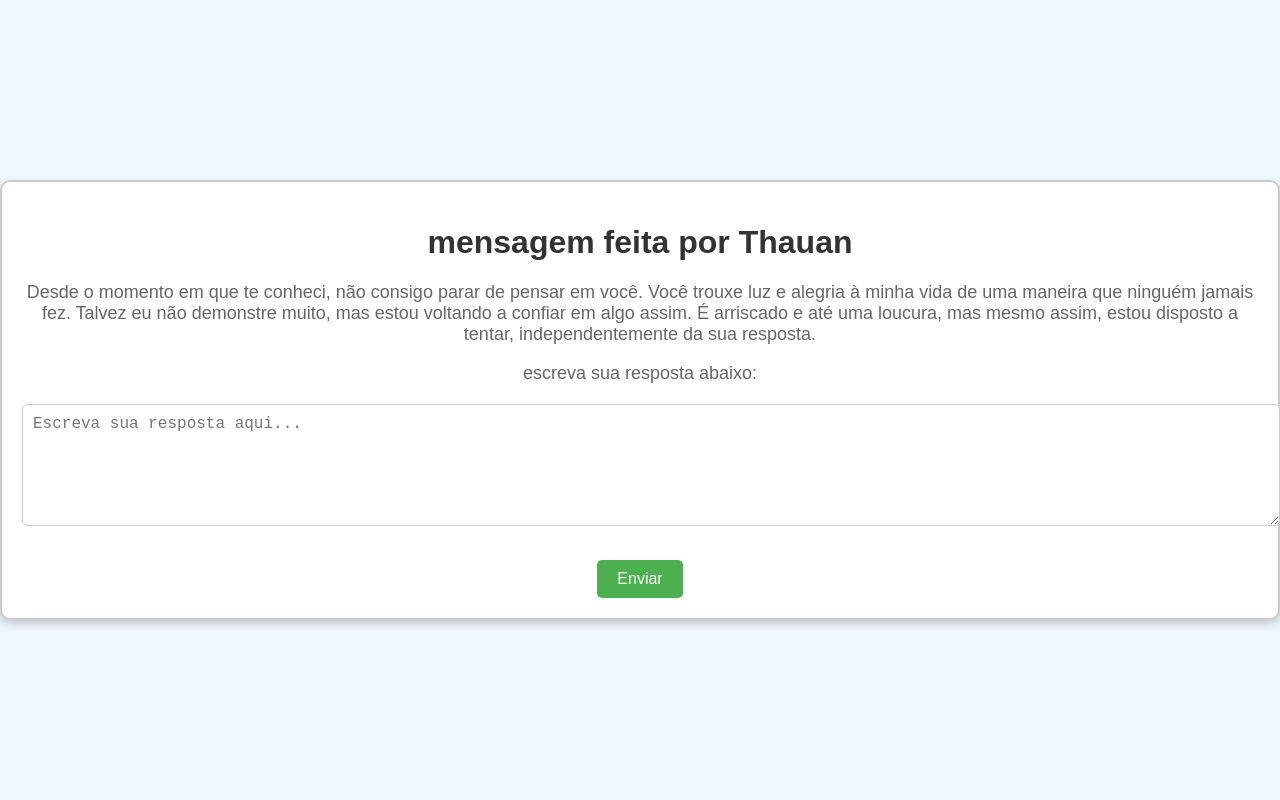
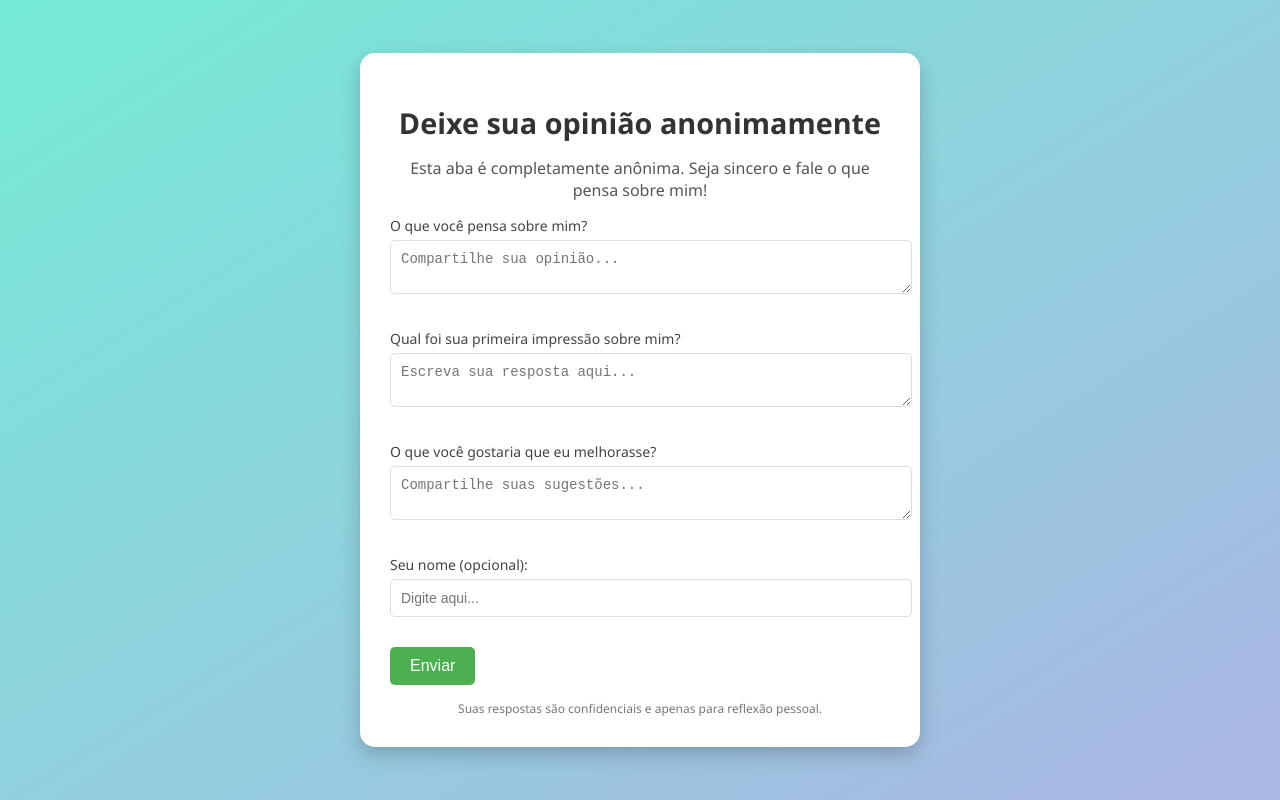
Before and after one commit to Thauangg/Mensagem, a plain HTML site: page index.html in a window 1280 px wide. Drawn offline with Linux system fonts and the light colour scheme.

Commit message:
Atualização do código: [Atualizando codigo com interface mais bonita e mais perguntas]

```diff
--- a/index.html
+++ b/index.html
@@ -3,72 +3,101 @@
 <head>
     <meta charset="UTF-8">
     <meta name="viewport" content="width=device-width, initial-scale=1.0">
-    <title>mensagem</title>
+    <title>Declaração Anônima</title>
     <style>
         body {
             display: flex;
             justify-content: center;
             align-items: center;
             height: 100vh;
-            background-color: #f0f8ff;
-            font-family: Arial, sans-serif;
+            background: linear-gradient(to bottom right, #74ebd5, #acb6e5);
+            font-family: 'Segoe UI', Tahoma, Geneva, Verdana, sans-serif;
             margin: 0;
         }
         .container {
             text-align: center;
-            padding: 20px;
-            border: 2px solid #ccc;
-            border-radius: 10px;
+            padding: 30px;
+            border-radius: 15px;
             background-color: #fff;
-            box-shadow: 0 4px 8px rgba(0, 0, 0, 0.2);
+            box-shadow: 0 8px 20px rgba(0, 0, 0, 0.2);
+            max-width: 500px;
+            width: 90%;
         }
         .container h1 {
             color: #333;
+            font-size: 1.8em;
+            margin-bottom: 15px;
         }
         .container p {
-            font-size: 18px;
-            color: #666;
+            font-size: 16px;
+            color: #555;
+            margin: 10px 0;
         }
         .form-group {
-            margin-top: 20px;
+            margin-top: 15px;
+            text-align: left;
         }
-        .form-group textarea {
+        .form-group label {
+            display: block;
+            font-size: 14px;
+            color: #444;
+            margin-bottom: 5px;
+        }
+        .form-group textarea,
+        .form-group input {
             width: 100%;
-            height: 100px;
             padding: 10px;
             border-radius: 5px;
-            border: 1px solid #ccc;
-            font-size: 16px;
+            border: 1px solid #ddd;
+            font-size: 14px;
+            margin-bottom: 15px;
         }
         .form-group button {
             padding: 10px 20px;
-            margin-top: 10px;
             border: none;
             border-radius: 5px;
             font-size: 16px;
             cursor: pointer;
             background-color: #4CAF50;
             color: white;
+            transition: background-color 0.3s;
+        }
+        .form-group button:hover {
+            background-color: #45a049;
+        }
+        footer {
+            margin-top: 15px;
+            font-size: 12px;
+            color: #777;
         }
     </style>
 </head>
 <body>
     <div class="container">
-        <h1> mensagem feita por Thauan </h1>
-        <p> Desde o momento em que te conheci, não consigo parar de pensar em você.
-Você trouxe luz e alegria à minha vida de uma maneira que ninguém jamais fez.
-Talvez eu não demonstre muito, mas estou voltando a confiar em algo assim.
-É arriscado e até uma loucura, mas mesmo assim,
-estou disposto a tentar, independentemente da sua resposta. </p>
-        <p>escreva sua resposta abaixo:</p>
+        <h1>Deixe sua opinião anonimamente</h1>
+        <p>Esta aba é completamente anônima. Seja sincero e fale o que pensa sobre mim!</p>
         <form action="https://formspree.io/f/xwpeoklg" method="post">
             <div class="form-group">
-                <textarea name="response" placeholder="Escreva sua resposta aqui..." required></textarea>
+                <label for="thoughts">O que você pensa sobre mim?</label>
+                <textarea id="thoughts" name="thoughts" placeholder="Compartilhe sua opinião..." required></textarea>
+            </div>
+            <div class="form-group">
+                <label for="first-impression">Qual foi sua primeira impressão sobre mim?</label>
+                <textarea id="first-impression" name="first_impression" placeholder="Escreva sua resposta aqui..." required></textarea>
+            </div>
+            <div class="form-group">
+                <label for="future-feedback">O que você gostaria que eu melhorasse?</label>
+                <textarea id="future-feedback" name="future_feedback" placeholder="Compartilhe suas sugestões..." required></textarea>
+            </div>
+            <div class="form-group">
+                <label for="anonymous-name">Seu nome (opcional):</label>
+                <input type="text" id="anonymous-name" name="anonymous_name" placeholder="Digite aqui...">
             </div>
             <div class="form-group">
                 <button type="submit">Enviar</button>
             </div>
         </form>
+        <footer>Suas respostas são confidenciais e apenas para reflexão pessoal.</footer>
     </div>
 </body>
 </html>
```
